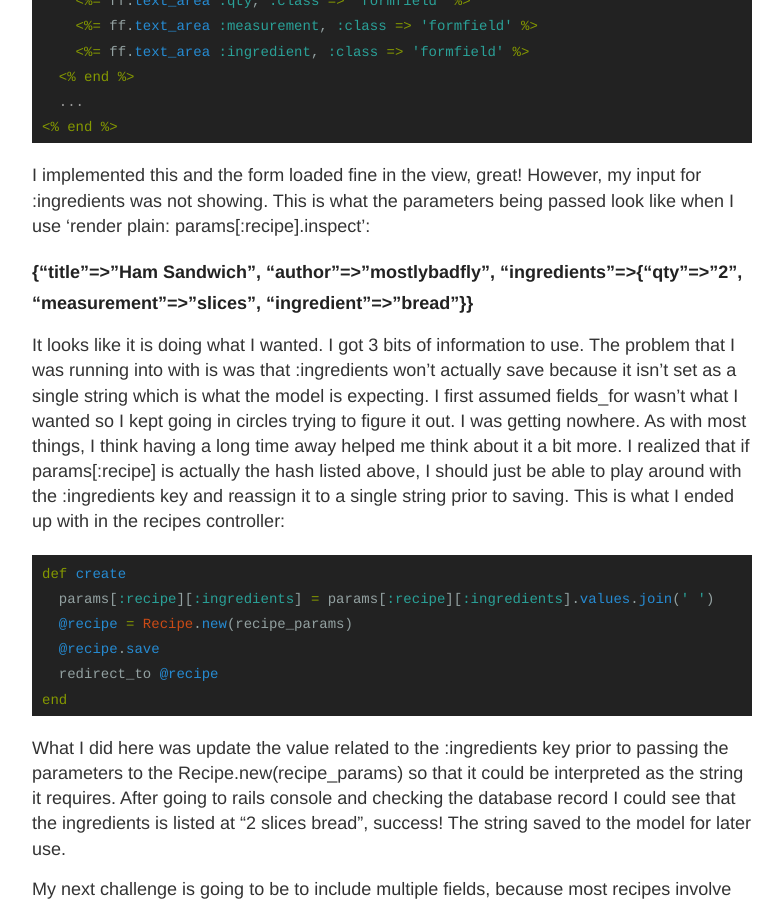
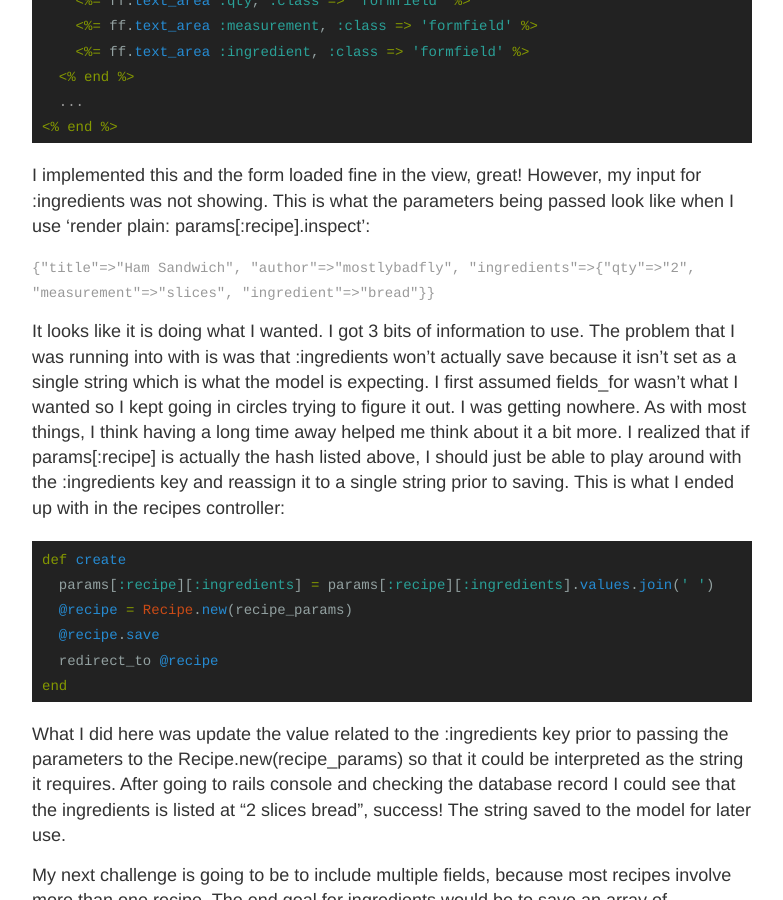
Before and after one commit to mostlybadfly/jekyllsite, a Jekyll site: the page built from _posts/2014-10-21-fields-for.md, in a window 1280 px wide and 900 px high, scrolled down 567 px. Shown: the whole window, without its empty margins (248-1031 px from the left). Built offline with Jekyll 4.4.1, drawn with Linux system fonts in a browser that asks for light colours; comment, search, counter and statistics services are not loaded.

Commit message:
Update 2014-10-21-fields-for.md

````diff
--- a/_posts/2014-10-21-fields-for.md
+++ b/_posts/2014-10-21-fields-for.md
@@ -20,7 +20,7 @@ comments: true
 
   I implemented this and the form loaded fine in the view, great! However, my input for :ingredients was not showing. This is what the parameters being passed look like when I use 'render plain: params[:recipe].inspect':
 
-###### {"title"=>"Ham Sandwich", "author"=>"mostlybadfly", "ingredients"=>{"qty"=>"2", "measurement"=>"slices", "ingredient"=>"bread"}}
+``` {"title"=>"Ham Sandwich", "author"=>"mostlybadfly", "ingredients"=>{"qty"=>"2", "measurement"=>"slices", "ingredient"=>"bread"}} ```
 
   It looks like it is doing what I wanted. I got 3 bits of information to use.  The problem that I was running into with is was that :ingredients won't actually save because it isn't set as a single string which is what the model is expecting. I first assumed fields_for wasn't what I wanted so I kept going in circles trying to figure it out.  I was getting nowhere. As with most things, I think having a long time away helped me think about it a bit more.  I realized that if params[:recipe] is actually the hash listed above, I should just be able to play around with the :ingredients key and reassign it to a single string prior to saving. This is what I ended up with in the recipes controller:
 
````
